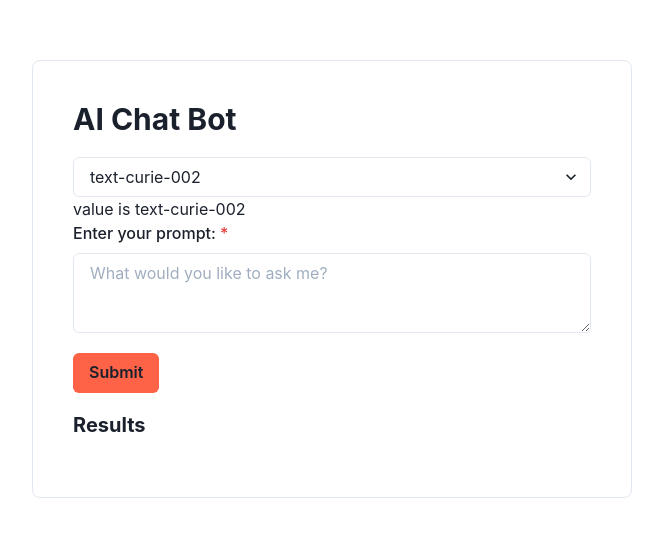
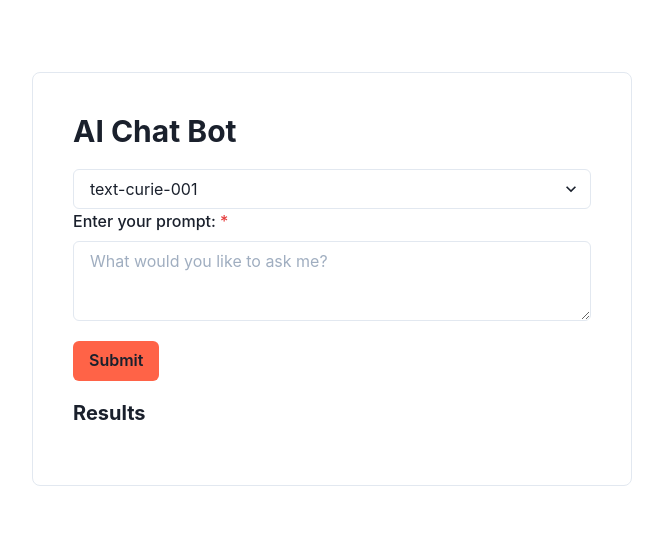
Before and after one commit to kristySpringman/openai-completions, a Next.js app: page / in a window 1280 px wide. Shown: the part 121-658 px from the top of the page, without its empty margins (308-971 px from the left). Built offline with nearby package versions, Linux system fonts and the light colour scheme.

Commit message:
Engine Changeable with User Choice - API call is made with user's choice of engine
Todo:

- Remove slower engines
- Add pop-up box for info of hovered engine
- Add selected engine info in response
- Edit UI

```diff
--- a/component/engineChoice.tsx
+++ b/component/engineChoice.tsx
@@ -1,14 +1,23 @@
 import { Box, Text, Select, Tooltip } from '@chakra-ui/react'
-import { useState } from 'react'
+import { Component, useState } from 'react'
+
 
 export default function EngineChoice() {
 
-    const [value, setValue] = useState('text-curie-002')
+    const [value, setValue] = useState('text-curie-001')
+
+/*
+    const router = useRouter()
+    router.push({
+        pathname: '/',
+        query: { value: value }
+    }) */
+
 
     return(
         <Box>
             <Select value={value} onChange={(e) => { setValue(e.target.value) }}>
-                    <option value='text-curie-002'>text-curie-002</option>
+                    <option value='text-curie-001'>text-curie-001</option>
                     <option value='text-davinci-002'>text-davinci-002</option>
                     <option value='text-babbage-001'>text-babbage-001</option>
                     <option value='text-ada-001'>text-ada-001</option>
--- a/component/js-form.tsx
+++ b/component/js-form.tsx
@@ -15,12 +15,14 @@ import {
     GridItem,
     Text,
     ScaleFade,
+    Select
 } from '@chakra-ui/react'
 import { DotPulse } from '@uiball/loaders'
-import EngineChoice from './engineChoice'
+// import EngineChoice from './engineChoice'
 
 
 export default function Form() {
+    const [engineChoice, setEngineChoice] = useState('text-curie-001')
     const [prompt, setPrompt] = useState('')
     const [results, setResult] = useState([])
     const [isLoading, setIsLoading] = useState(false)
@@ -31,6 +33,7 @@ export default function Form() {
 
         const data = {
             prompt: prompt,
+            value: engineChoice
         }
         const JSONdata = JSON.stringify(data)
         const endpoint = '/api/openai'
@@ -58,7 +61,21 @@ export default function Form() {
 
     return (
         <Box>
-            <EngineChoice />
+            <Box>
+                <Select value={engineChoice} onChange={(e) => { setEngineChoice(e.target.value) }}>
+                    <option value='text-curie-001'>text-curie-001</option>
+                    <option value='text-davinci-002'>text-davinci-002</option>
+                    <option value='text-babbage-001'>text-babbage-001</option>
+                    <option value='text-ada-001'>text-ada-001</option>
+                    <option value='text-davinci-001'>text-davinci-001</option>
+                    <option value='davinci-instruct-beta'>davinci-instruct-beta</option>
+                    <option value='davinci'>davinci</option>
+                    <option value='curie-instruct-beta'>curie-instruct-beta</option>
+                    <option value='curie'>curie</option>
+                    <option value='babbage'>babbage</option>
+                    <option value='ada'>ada</option>
+                </Select>
+            </Box>
             <form onSubmit={handleSubmit}>
                 <FormControl isRequired>
                     <FormLabel htmlFor="prompt">Enter your prompt:</FormLabel>
--- a/pages/api/openai.tsx
+++ b/pages/api/openai.tsx
@@ -1,15 +1,19 @@
 import { Configuration, OpenAIApi } from "openai";
 import { NextApiRequest, NextApiResponse } from 'next'
+import EngineChoice from '../../component/engineChoice'
+
 
 export default async (req: NextApiRequest, res: NextApiResponse) => {
-    const {prompt} = req.body
+    const {prompt, value} = req.body
+
     const configuration = new Configuration({
         apiKey: process.env.OPENAI_API_KEY,
     });
     const openai = new OpenAIApi(configuration);
     let openAiResponse
     try {
-        openAiResponse = await openai.createCompletion("text-curie-001", {
+        console.log(value)
+        openAiResponse = await openai.createCompletion(value, {
             prompt: prompt,
             temperature: 0,
             max_tokens: 6,
@@ -27,7 +31,7 @@ export default async (req: NextApiRequest, res: NextApiResponse) => {
 
     if (openAiResponse.status == 200) {
         res.status(200)
-        res.json({ response: openAiResponse.data.choices[0].text})
+        res.json({ response: openAiResponse.data.choices[0].text })
 
     } else {
         res.status(openAiResponse.status)
```
